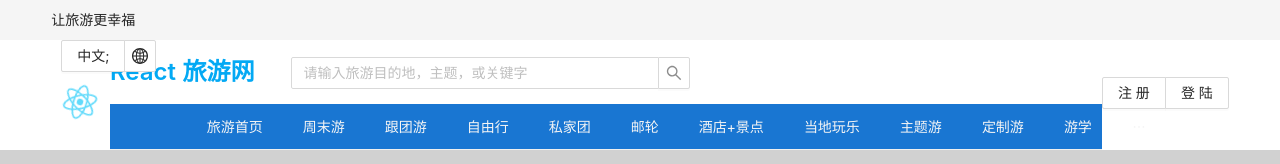
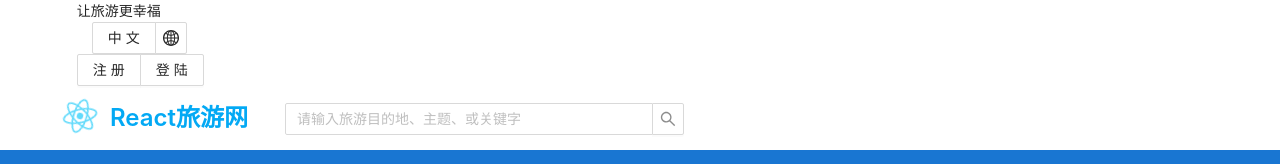
Before and after one commit to chenmiaochao/react-travel, a React (Create React App) app: page / in a window 1280 px wide. Shown: the top 164 px of the page. Built offline with nearby package versions, Linux system fonts and the light colour scheme.

Commit message:
interface State传入类组件类型

```diff
--- a/src/components/header/Header.class.tsx
+++ b/src/components/header/Header.class.tsx
@@ -1,17 +1,17 @@
-import React from 'react';
+import React from "react";
 import styles from "./Header.module.css";
-import logo from '../..//assets/logo.svg';
+import logo from "../../assets/logo.svg";
 import { Layout, Typography, Input, Menu, Button, Dropdown } from "antd";
-import { GlobalOutlined } from '@ant-design/icons';
+import { GlobalOutlined } from "@ant-design/icons";
 import { withRouter, RouteComponentProps } from "react-router-dom";
 import store from "../../redux/store";
 import { LanguageState } from "../../redux/languageReducer";
 
 interface State extends LanguageState {}
 
-class HeaderComponent extends React.Component<RouteComponentProps>{
+class HeaderComponnet extends React.Component<RouteComponentProps, State> {
 
-  constructor(props) {
+  constructor(props){
     super(props);
     const storeState = store.getState();
     this.state = {
@@ -23,38 +23,41 @@ class HeaderComponent extends React.Component<RouteComponentProps>{
   render() {
     const { history } = this.props;
     return (
-      <div className={styles['app-header']}>
+      <div className={styles["app-header"]}>
         {/* top-header */}
-        <div className={styles['top-herader']}>
+        <div className={styles["top-header"]}>
           <div className={styles.inner}>
             <Typography.Text>让旅游更幸福</Typography.Text>
             <Dropdown.Button
-              style={{ marginLeft: 10 }}
+              style={{ marginLeft: 15 }}
               overlay={
                 <Menu>
                   {this.state.languageList.map((l) => {
-                    return <Menu.Item key={l.code}>{l.name}</Menu.Item>
+                    return <Menu.Item key={l.code}>{l.name}</Menu.Item>;
                   })}
                 </Menu>
               }
               icon={<GlobalOutlined />}
             >
-              {this.state.language === "zh" ? "中文" : "English"};
+              {this.state.language === "zh" ? "中文" : "English"}
             </Dropdown.Button>
-            <Button.Group className={styles['button-gruop']}>
+            <Button.Group className={styles["button-group"]}>
               <Button onClick={() => history.push("register")}>注册</Button>
               <Button onClick={() => history.push("signIn")}>登陆</Button>
             </Button.Group>
           </div>
         </div>
-        <Layout.Header className={styles['main-header']}>
+        <Layout.Header className={styles["main-header"]}>
           <span onClick={() => history.push("/")}>
-            <img src={logo} alt="" className={styles['App-logo']} />
-            <Typography.Title level={3} className={styles['title']}>
-              React 旅游网
-          </Typography.Title>
+            <img src={logo} alt="logo" className={styles["App-logo"]} />
+            <Typography.Title level={3} className={styles.title}>
+              React旅游网
+            </Typography.Title>
           </span>
-          <Input.Search placeholder={'请输入旅游目的地，主题，或关键字'} className={styles['search-input']}></Input.Search>
+          <Input.Search
+            placeholder={"请输入旅游目的地、主题、或关键字"}
+            className={styles["search-input"]}
+          />
         </Layout.Header>
         <Menu mode={"horizontal"} className={styles["main-menu"]}>
           <Menu.Item key={1}>旅游首页</Menu.Item>
@@ -75,8 +78,8 @@ class HeaderComponent extends React.Component<RouteComponentProps>{
           <Menu.Item key="16"> 保险 </Menu.Item>
         </Menu>
       </div>
-    )
+    );
   }
 }
 
-export const Header = withRouter(HeaderComponent);
+export const Header = withRouter(HeaderComponnet);
```
